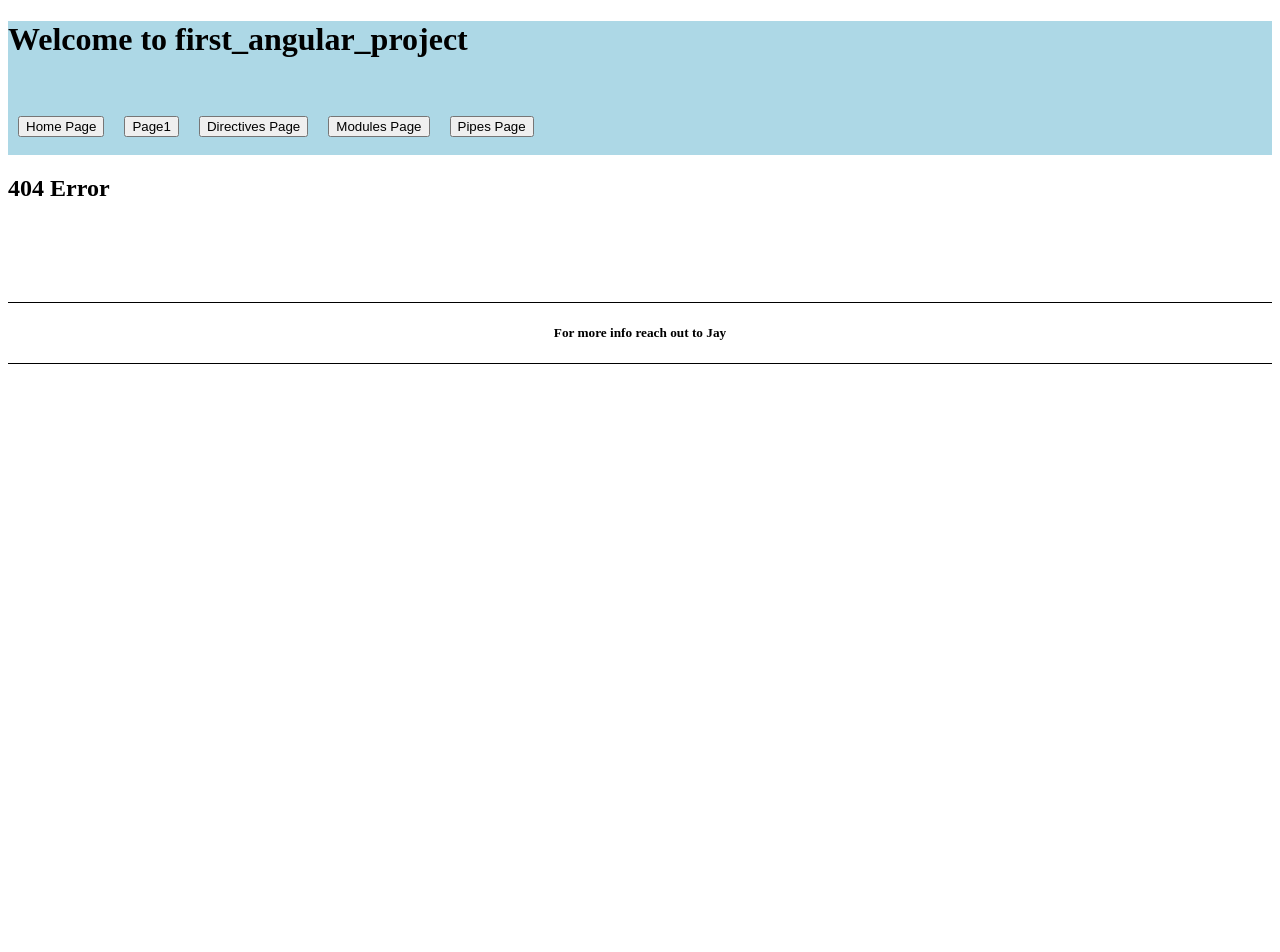
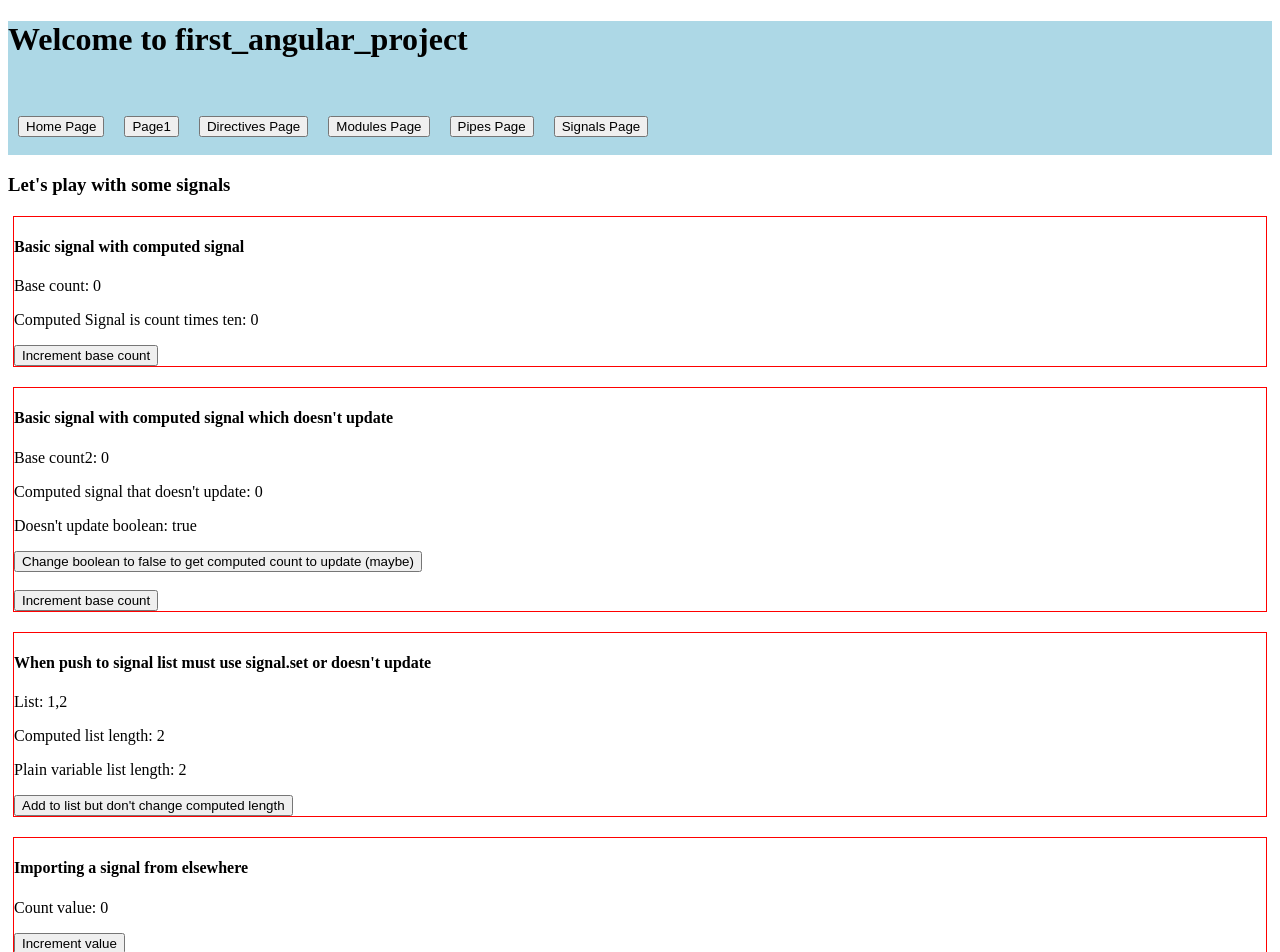
Before and after one commit to JTCollins33/first_angular_project, an Angular app: page /signals in a window 1280 px wide. Before the commit this address had no page. Shown: the top 952 px of the page. Before the commit the page ends 800 px from the top, so only its background shows below. Built offline with nearby package versions, Linux system fonts and the light colour scheme.

Commit message:
added 4 examples of signals to page

```diff
--- a/src/app/app.routes.ts
+++ b/src/app/app.routes.ts
@@ -27,6 +27,10 @@ export const routes: Routes = [
         loadComponent: () => import('./pipes-page/pipes-page.component').then(m => m.PipesPageComponent)
     },
     {
+        path: 'signals',
+        loadComponent: () => import('./signals-page/signals-page.component').then(m => m.SignalsPageComponent)
+    },
+    {
         path: '**',
         // component: NotFoundComponent
         loadComponent: () => import('./not-found/not-found.component').then(m => m.NotFoundComponent)
--- a/src/app/header/header.component.html
+++ b/src/app/header/header.component.html
@@ -6,5 +6,6 @@
     <button routerLink="/directives">Directives Page</button>
     <button routerLink="/modules">Modules Page</button>
     <button routerLink="/pipes">Pipes Page</button>
+    <button routerLink="/signals">Signals Page</button>
     <br/><br/>
 </header>
--- /dev/null
+++ b/src/app/signals-page/signal-counter.service.ts
@@ -0,0 +1,15 @@
+import { Injectable, signal } from '@angular/core';
+
+@Injectable({
+  providedIn: 'root'
+})
+export class SignalCounterService {
+
+  private counterSignal = signal(0);
+
+  readonly counter = this.counterSignal.asReadonly();
+
+  incrementCounter(){
+    this.counterSignal.update((v) => v+1)
+  }
+}
--- /dev/null
+++ b/src/app/signals-page/signals-page.component.html
@@ -0,0 +1,30 @@
+<h3>Let's play with some signals</h3>
+
+<div class="signal-example">
+    <h4>Basic signal with computed signal</h4>
+    <p>Base count: {{count1()}}</p>
+    <p>Computed Signal is count times ten: {{computedCount1()}}</p>
+    <button (click)="incrementCount1()">Increment base count</button>
+</div>
+<div class="signal-example">
+    <h4>Basic signal with computed signal which doesn't update</h4>
+    <p>Base count2: {{count2()}}</p>
+    <p>Computed signal that doesn't update: {{computerCount2DoesntUpdate()}}</p>
+    <p>Doesn't update boolean: {{count2Boolean}}</p>
+    <button (click)="count2Boolean=false">Change boolean to false to get computed count to update (maybe)</button><br/><br/>
+    <button (click)="incrementCount2()">Increment base count</button>
+</div>
+
+<div class="signal-example">
+    <h4>When push to signal list must use signal.set or doesn't update</h4>
+    <p>List: {{list1()}}</p>
+    <p>Computed list length: {{list1ComputedLength()}}</p>
+    <p>Plain variable list length: {{plainVariableList}}</p>
+    <button (click)="pushOntoList1()">Add to list but don't change computed length</button>
+</div>
+
+<div class="signal-example">
+    <h4>Importing a signal from elsewhere</h4>
+    <p>Count value: {{signalsCounterService.counter()}}</p>
+    <button (click)="signalsCounterService.incrementCounter()">Increment value</button>
+</div>
--- /dev/null
+++ b/src/app/signals-page/signals-page.component.scss
@@ -0,0 +1,7 @@
+.signal-example{
+    border: 1px solid red;
+    margin-top: 20px;
+    margin-bottom: 20px;
+    margin-left: 5px;
+    margin-right: 5px;
+}
--- /dev/null
+++ b/src/app/signals-page/signals-page.component.ts
@@ -0,0 +1,59 @@
+import { Component, computed, signal, effect, inject } from '@angular/core';
+import { SignalCounterService } from './signal-counter.service';
+
+@Component({
+  selector: 'app-signals-page',
+  imports: [],
+  templateUrl: './signals-page.component.html',
+  styleUrl: './signals-page.component.scss'
+})
+export class SignalsPageComponent {
+  //everything for the first example
+  count1 = signal(0);
+  computedCount1 = computed(()=>{
+    return this.count1()*10;
+  });
+
+  incrementCount1(){
+    this.count1.update(count1 => count1 + 1);
+  }
+
+  //everything for the second example
+  count2 = signal(0);
+  count2Boolean=true;
+  computerCount2DoesntUpdate = computed(()=>{
+    if(this.count2Boolean){
+      return 0;
+    }
+    else{
+      return this.count2()*10;
+    }
+  });
+
+  incrementCount2(){
+    this.count2.update(count2 => count2 + 1);
+  }
+
+  //everything for the third example
+  list1 = signal(['1', '2']);
+  list1ComputedLength = computed(()=> {return this.list1().length})
+  plainVariableList = this.list1().length
+  pushOntoList1(){
+    this.list1().push('3');
+    this.plainVariableList=this.list1().length
+  }
+
+  //everything for the fourth example
+  signalsCounterService = inject(SignalCounterService)
+
+
+
+  constructor(){
+    effect(()=>{
+      console.log("count1: "+this.count1()+" and count2: "+this.count2())
+    });
+  }
+
+
+
+}
```
